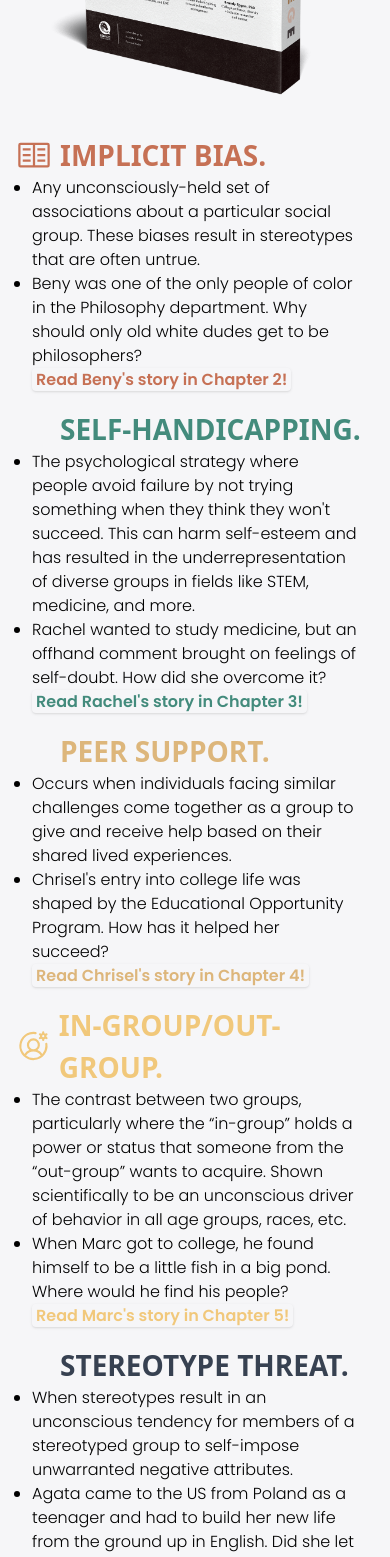
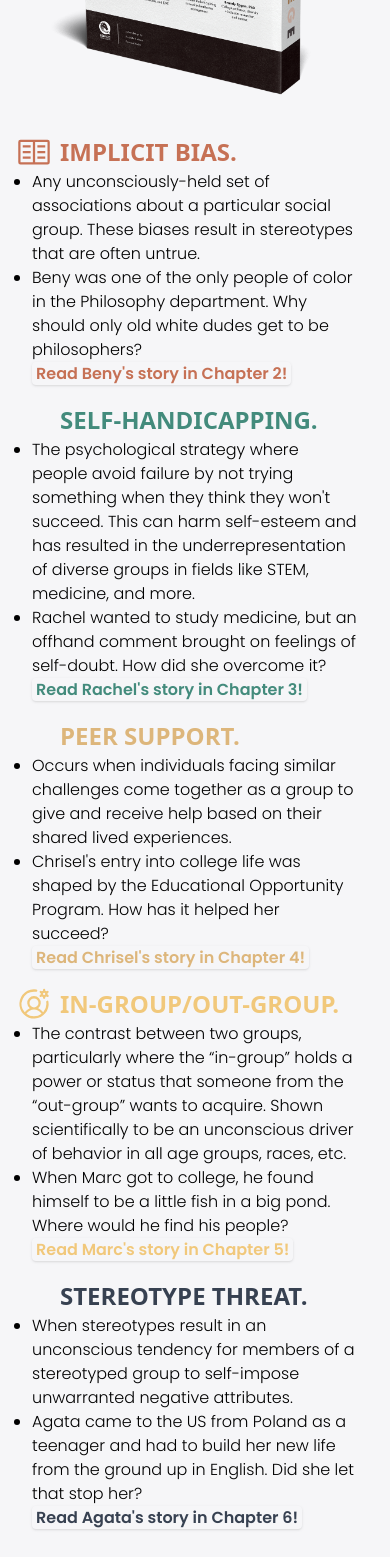
Before and after one commit to devinobrien-css/Diversity-at-College, a React (Vite) app: page / in a window 390 px wide. Shown: the part 1320-2877 px from the top of the page. Built offline with nearby package versions, Linux system fonts and the light colour scheme; some icons are missing; what tailwindcss-animated would draw is missing.

Commit message:
nowrap fix

```diff
--- a/src/routes/Info.tsx
+++ b/src/routes/Info.tsx
@@ -37,7 +37,7 @@ export const Info = () => {
                   width="36"
                   className="text-red my-auto"
                 />
-                <p className="text-red my-auto text-28 font-bold">
+                <p className="text-red my-auto text-24 font-bold sm:text-28">
                   IMPLICIT BIAS.
                 </p>
               </div>
@@ -66,7 +66,7 @@ export const Info = () => {
                   width="36"
                   className="text-green my-auto"
                 />
-                <p className="text-green my-auto text-28 font-bold">
+                <p className="text-green my-auto text-24 font-bold sm:text-28">
                   SELF-HANDICAPPING.
                 </p>
               </div>
@@ -95,7 +95,7 @@ export const Info = () => {
                   width="36"
                   className="text-tan my-auto"
                 />
-                <p className="text-tan my-auto text-28 font-bold">
+                <p className="text-tan my-auto text-24 font-bold sm:text-28">
                   PEER SUPPORT.
                 </p>
               </div>
@@ -124,7 +124,7 @@ export const Info = () => {
                   width="36"
                   className="text-yellow my-auto"
                 />
-                <p className="text-yellow my-auto text-28 font-bold">
+                <p className="text-yellow my-auto text-24 font-bold sm:text-28">
                   IN-GROUP/OUT-GROUP.
                 </p>
               </div>
@@ -153,7 +153,7 @@ export const Info = () => {
                   width="36"
                   className="my-auto text-gray-700"
                 />
-                <p className="my-auto text-28 font-bold text-gray-700">
+                <p className="my-auto text-24 font-bold text-gray-700 sm:text-28">
                   STEREOTYPE THREAT.
                 </p>
               </div>
```
